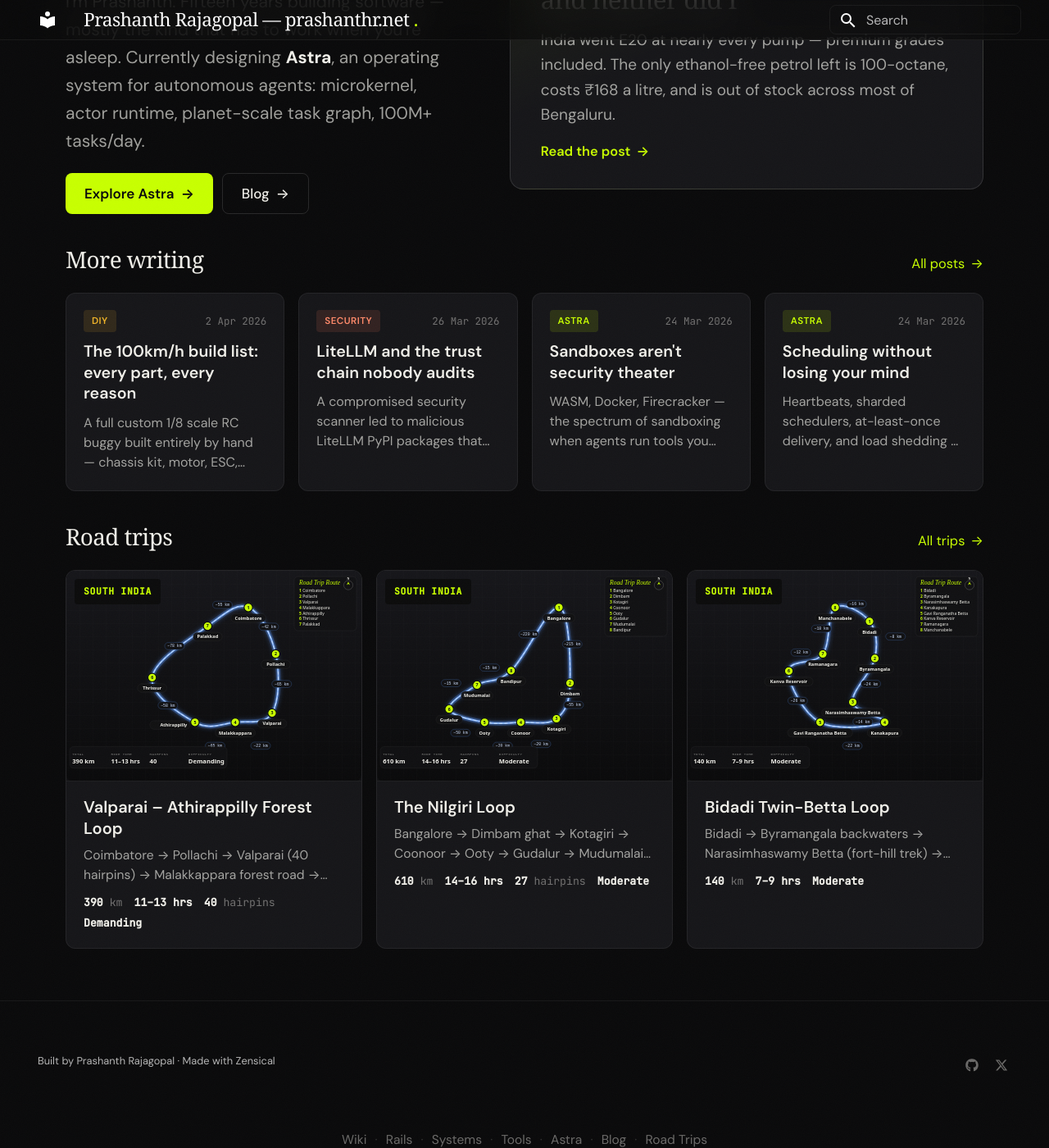
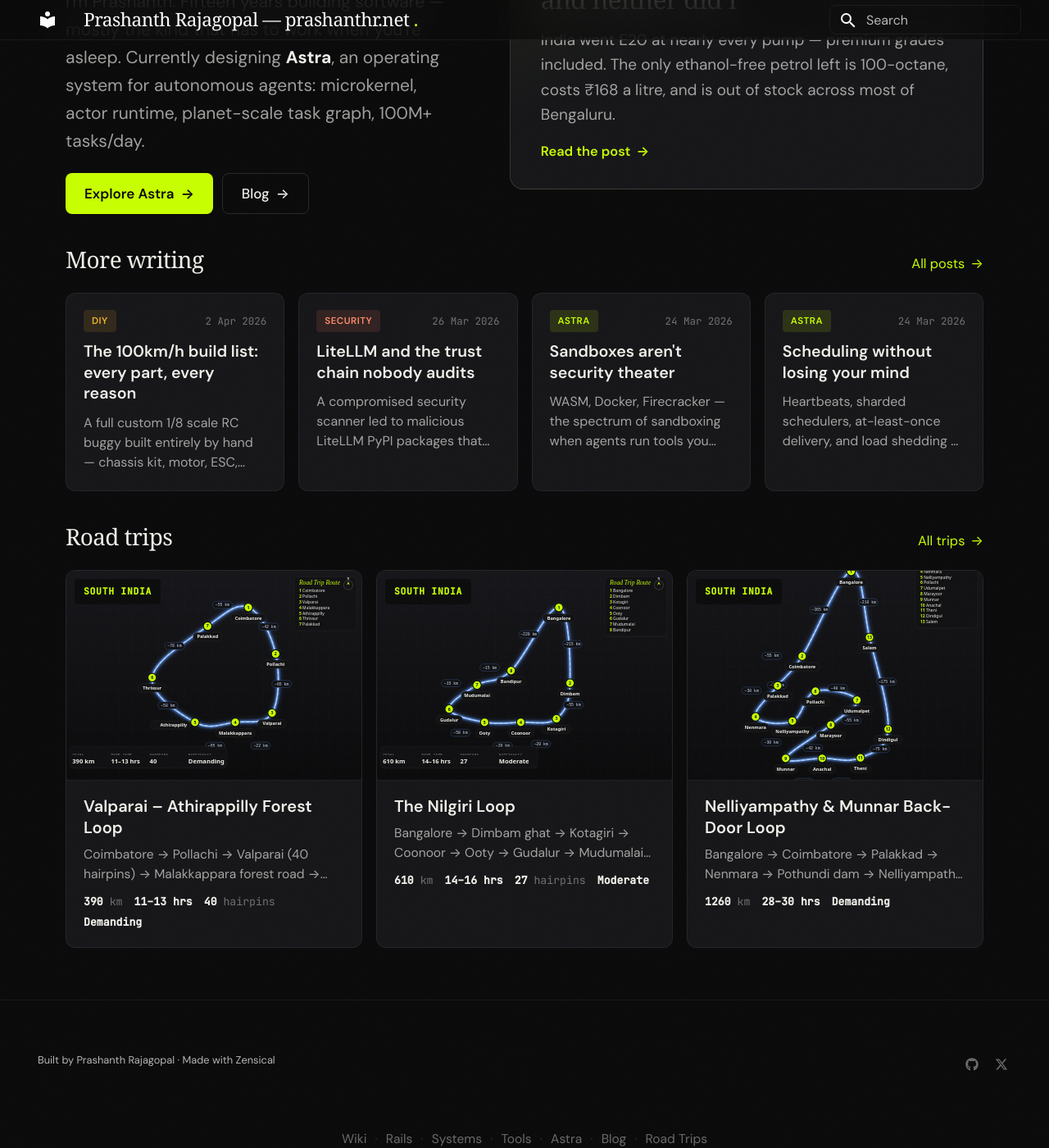
Before and after one commit to prashanthrajagopal/prashanthrajagopal.github.io, an MkDocs documentation site: the page built from docs/index.md, in a window 1280 px wide and 1400 px high, scrolled down 311 px. Shown: the whole window at 82% size. Built offline with MkDocs 1.6.1 and Material for MkDocs 9.7.7, drawn with Linux system fonts in a browser that asks for light colours; some web fonts are replaced.

Commit message:
ui: fit variable-height route maps in homepage trip cards
Route SVGs are now taller for trips with many stops. The homepage strip
sizes each card image from that trip's canvas and centre-crops it into
the fixed card box so the three cards stay aligned and the loop stays
in view.

```diff
--- a/docs/index.md
+++ b/docs/index.md
@@ -34,7 +34,7 @@
       <div class="pr-trips-grid">
         <a class="pr-trip-card" href="roadtrips/valparai-athirappilly-loop/"><span class="pr-trip-map"><img src="roadtrips/valparai-athirappilly-loop-route.svg" alt="Route map of Valparai – Athirappilly Forest Loop" width="900" height="640" loading="lazy"><span class="rt-badge">South India</span></span><span class="pr-trip-body"><span class="pr-trip-title">Valparai – Athirappilly Forest Loop</span><span class="pr-trip-desc">Coimbatore → Pollachi → Valparai (40 hairpins) → Malakkappara forest road → Athirappilly Falls → Thrissur → Palakkad → Coimbatore. ~400 km in a day, billed as South India&#x27;s most dangerous road.</span><span class="rt-kv"><span><b>390</b> km</span><span><b>11–13 hrs</b></span><span><b>40</b> hairpins</span><span><b>Demanding</b></span></span></span></a>
         <a class="pr-trip-card" href="roadtrips/nilgiri-loop/"><span class="pr-trip-map"><img src="roadtrips/nilgiri-loop-route.svg" alt="Route map of The Nilgiri Loop" width="900" height="640" loading="lazy"><span class="rt-badge">South India</span></span><span class="pr-trip-body"><span class="pr-trip-title">The Nilgiri Loop</span><span class="pr-trip-desc">Bangalore → Dimbam ghat → Kotagiri → Coonoor → Ooty → Gudalur → Mudumalai → Bandipur → Bangalore. 610 km, two tiger reserves and a 27-hairpin climb.</span><span class="rt-kv"><span><b>610</b> km</span><span><b>14–16 hrs</b></span><span><b>27</b> hairpins</span><span><b>Moderate</b></span></span></span></a>
-        <a class="pr-trip-card" href="roadtrips/bidadi-twin-betta-loop/"><span class="pr-trip-map"><img src="roadtrips/bidadi-twin-betta-loop-route.svg" alt="Route map of Bidadi Twin-Betta Loop" width="900" height="640" loading="lazy"><span class="rt-badge">South India</span></span><span class="pr-trip-body"><span class="pr-trip-title">Bidadi Twin-Betta Loop</span><span class="pr-trip-desc">Bidadi → Byramangala backwaters → Narasimhaswamy Betta (fort-hill trek) → Kanakapura → Gavi Ranganatha Betta (cave temple, mud track to the top) → Kanva reservoir → Ramanagara → Manchanabele backwaters → Bidadi. ~140 km of village roads, two hill temples, two dirt sections.</span><span class="rt-kv"><span><b>140</b> km</span><span><b>7–9 hrs</b></span><span><b>Moderate</b></span></span></span></a>
+        <a class="pr-trip-card" href="roadtrips/nelliyampathy-munnar-loop/"><span class="pr-trip-map"><img src="roadtrips/nelliyampathy-munnar-loop-route.svg" alt="Route map of Nelliyampathy &amp; Munnar Back-Door Loop" width="900" height="860" loading="lazy"><span class="rt-badge">South India</span></span><span class="pr-trip-body"><span class="pr-trip-title">Nelliyampathy &amp; Munnar Back-Door Loop</span><span class="pr-trip-desc">Bangalore → Coimbatore → Palakkad → Nenmara → Pothundi dam → Nelliyampathy → Pollachi → Udumalpet → Chinnar → Marayoor → Munnar → Anachal glass bridge → Bodimettu ghat → Theni → Dindigul → Salem → Bangalore. ~1,260 km over four days, entering and leaving Munnar by its two quiet roads.</span><span class="rt-kv"><span><b>1260</b> km</span><span><b>28–30 hrs</b></span><span><b>Demanding</b></span></span></span></a>
       </div>
   <!-- ROADTRIPS_HOME_END -->
   </div>
--- a/docs/stylesheets/prashantr-theme.css
+++ b/docs/stylesheets/prashantr-theme.css
@@ -597,15 +597,20 @@
 .pr-trip-map {
   position: relative;
   display: block;
+  overflow: hidden;
   aspect-ratio: 900 / 640;
   background: var(--pr-bg-elevated);
   border-bottom: 1px solid var(--pr-border);
 }
 
 .pr-trip-map img {
+  position: absolute;
+  inset: 0;
   display: block;
   width: 100%;
   height: 100%;
+  object-fit: cover;
+  object-position: center;
   transition: transform 0.35s var(--pr-ease);
 }
 
```
Also changed, not shown: 1 other file.
